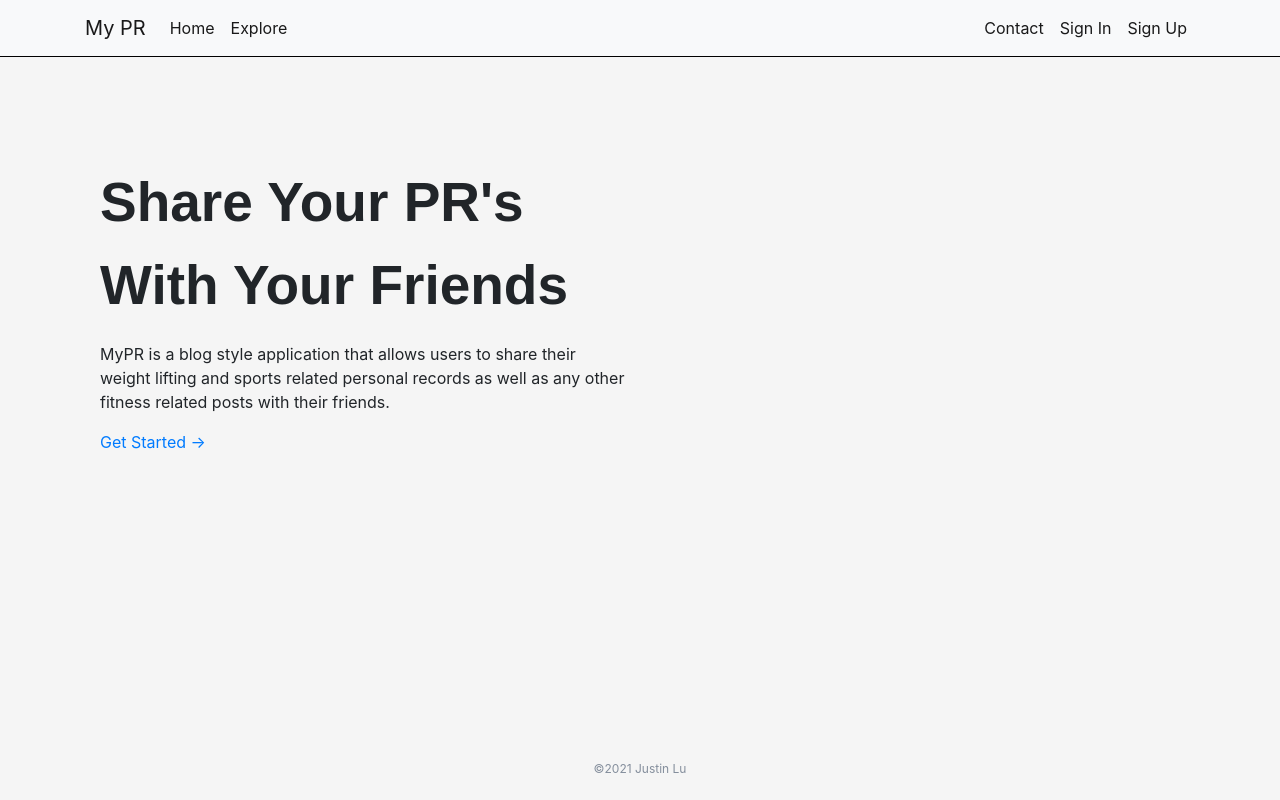
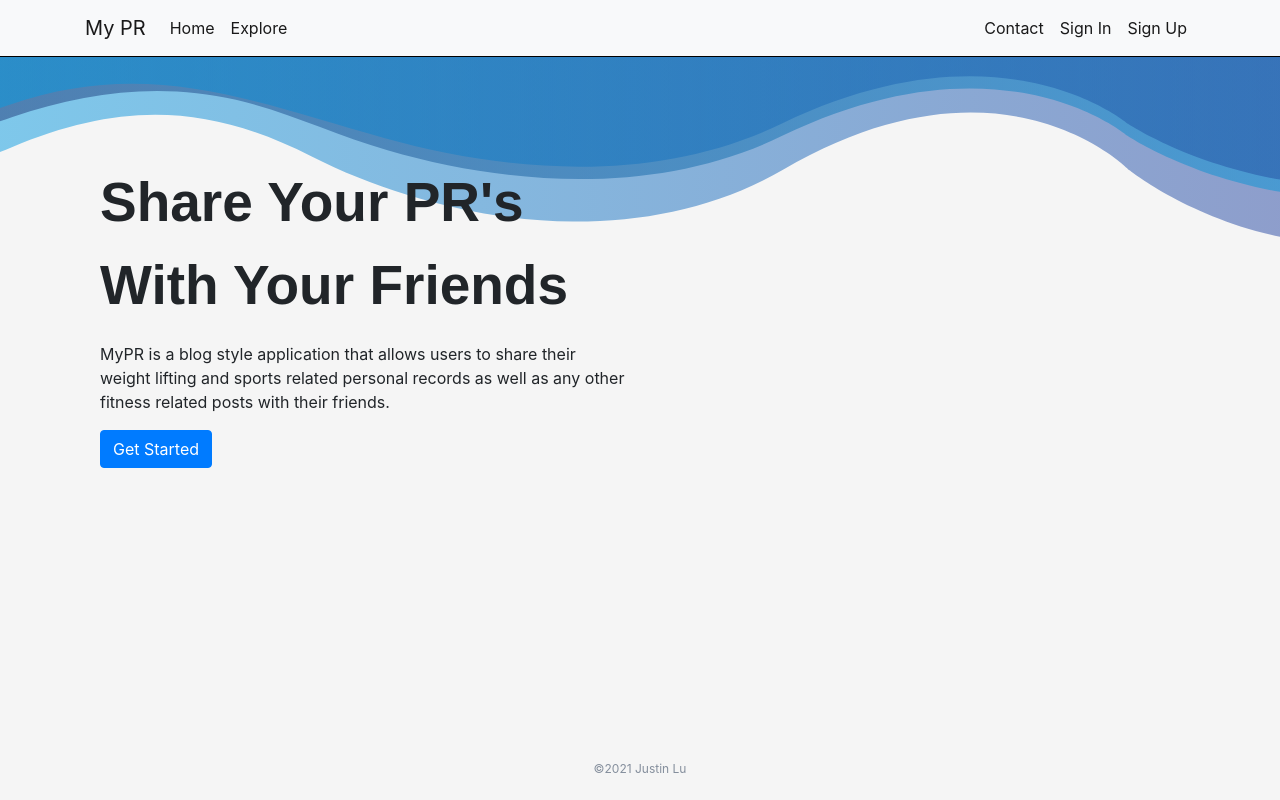
Before and after one commit to justin-curtis-lu/MyPR, a Flask app: page / in a window 1280 px wide. Run offline with Flask 2, Linux system fonts and the light colour scheme; some libraries are stand-ins or nearby versions.

Commit message:
Styling landing + Notes

```diff
--- a/app/static/css/main.css
+++ b/app/static/css/main.css
@@ -2,6 +2,10 @@ html,
 body {
   height: 100%;
   background-color: #f5f5f5;
+}
+
+.with{
+    color: #42b0f5;
 }
 
 
@@ -62,6 +66,10 @@ body {
     font-family: Arial,sans-serif!important;
 }
 
+.blue {
+    color: blue;
+}
+
 .down {
     margin-top: 80px;
 }
--- a/app/templates/about.html
+++ b/app/templates/about.html
@@ -1,31 +1,46 @@
 {% extends "base.html" %}
 {% block app_content %}
+<!--Background image for landing page-->
+<head>
+    <style>
+        body {
+          background-image: url('../static/landing3.svg');
+          background-repeat: no-repeat;
+          background-size: cover;
+        }
+    </style>
+</head>
 <br>
 <div class="container down">
+<!--    Row 1 -->
     <div class="row">
         <div class="col-sm">
             <p class="capture"> Share Your PR's With Your Friends </p>
         </div>
         <div class="col-sm">
-<!--        <div class="card center" style="width: 24rem; height: 24rem;">-->
-<!--            <img class="center" src='static/img.jpg' width="400px" height="300px">-->
-<!--            <img class="rounded-circle right2"  src='static/img.jpg'>-->
-<!--        </div>-->
+<!--            Empty Col-->
         </div>
     </div>
+<!--    Row 2 -->
     <div class="row">
         <div class="col-sm">
             <p >MyPR is a blog style application that allows users to share their weight lifting and sports related personal records as well
-    as any other fitness related posts with their friends.</p>
+            as any other fitness related posts with their friends.
+            </p>
         </div>
+<!--        Empty Col-->
         <div class="col-sm">
         </div>
     </div>
+<!--    Row 3-->
     <div class="row">
         <div class="col-sm">
-            <a href="{{ url_for('auth.register') }}">Get Started →</a>
+            <a href="{{ url_for('auth.register') }}"  class="btn btn-primary" >
+                Get Started
+            </a>
         </div>
         <div class="col-sm">
+<!--            Empty Col-->
         </div>
     </div>
 </div>
--- a/notes.txt
+++ b/notes.txt
@@ -6,3 +6,5 @@ Back End: Elastic Search + Twilio Send Grid (Replace FlaskMail)
 Error checking on post title and body size
 
 Elastic Search on deployment only working for posts created after integration -> do a hard reset on final production
+
+Expand on post page + seperate posting page from showing posts (ie: make_post.html) and route to posts on successful post
```
Also changed, not shown: app/static/landing.jpg (added), app/static/landing2.jpg (added), app/static/landing3.svg (added), app/static/landing4.svg (added). Lines whose indentation alone changed are shown as unchanged.
